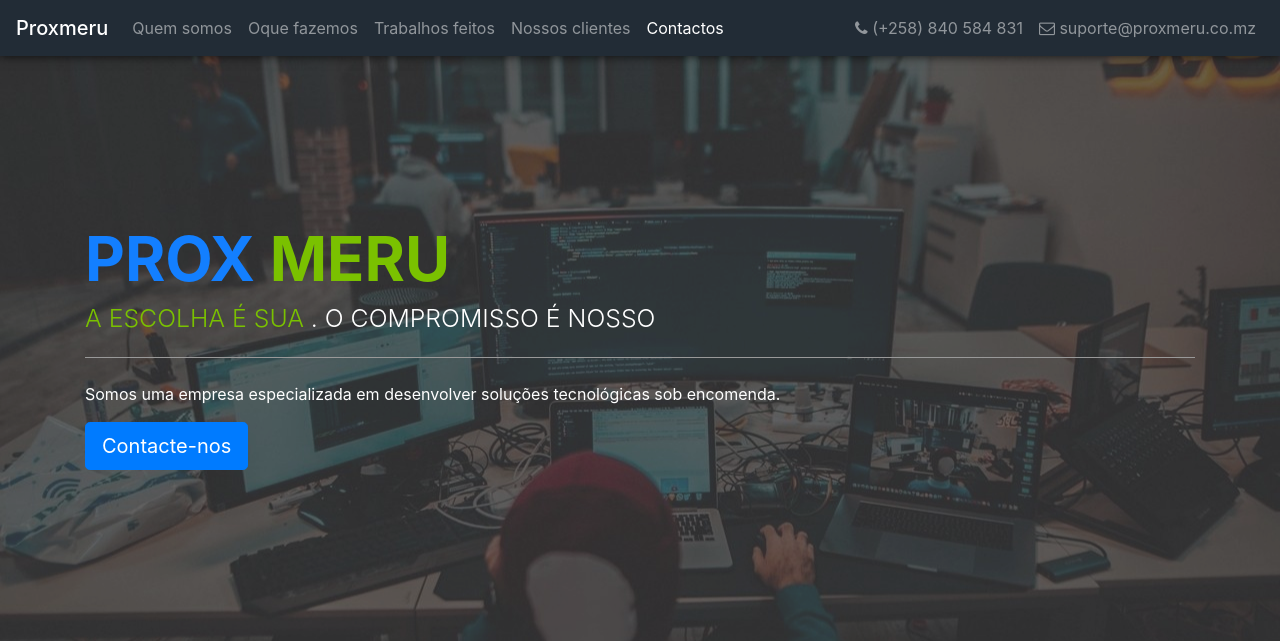
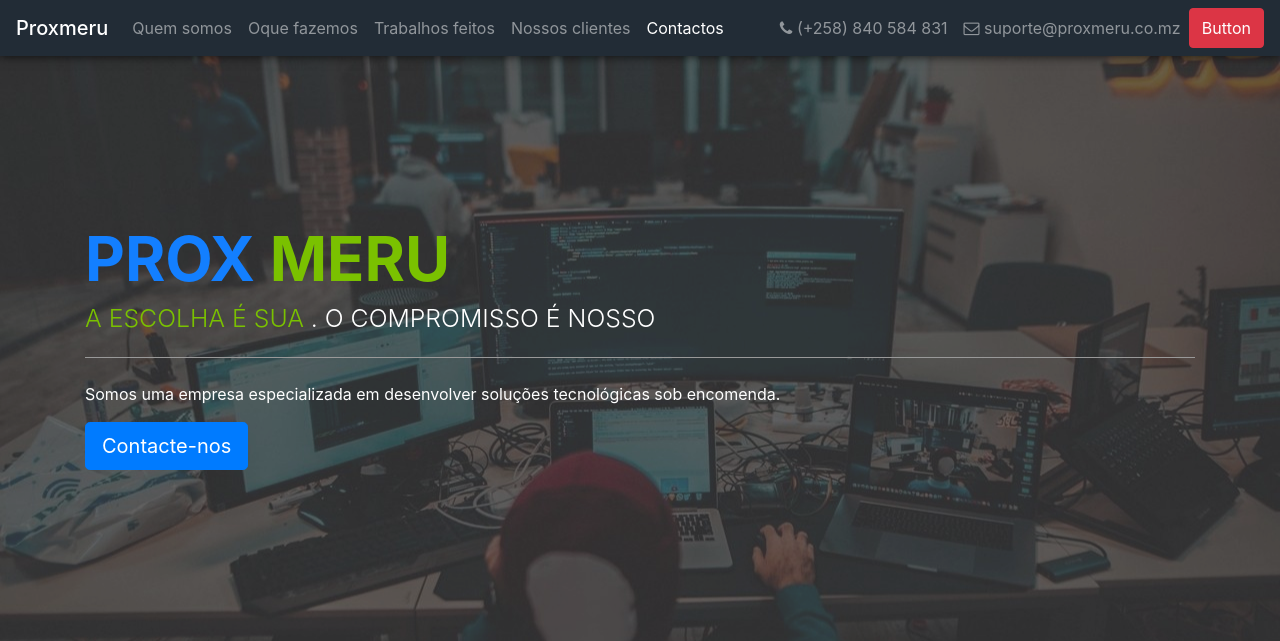
Before and after one commit to proxmeru/proxmeruWebsite, a PHP site: page / in a window 1280 px wide. Shown: the top 641 px of the page. Run offline with PHP 8.4, Linux system fonts and the light colour scheme; some libraries are stand-ins or nearby versions.

Commit message:
actualizado

```diff
--- a/index.php
+++ b/index.php
@@ -150,6 +150,7 @@
             </li>
             <li><a class="nav-link" href="mailto:suporte@proxmeru.co.mz"><span class="fa fa-envelope-o"></span>
                     suporte@proxmeru.co.mz</a></li>
+                    <button class="btn btn-danger navbar-btn">Button</button>
         </ul>
     </div>
 </nav>
```
